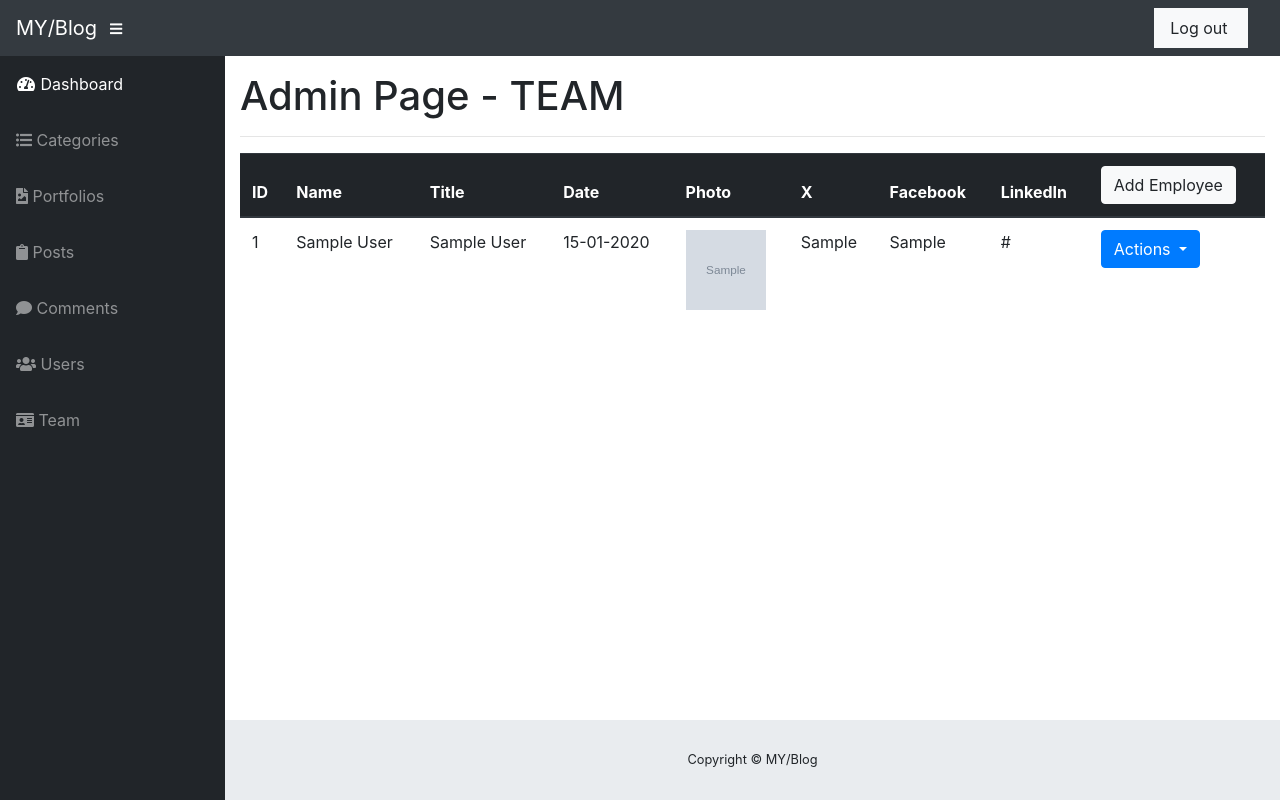
After one commit to murat-yasar/CMS-PHP-MySQLi-, a PHP site: page /admin/employees.php in a window 1280 px wide. The commit adds this page. Run offline with PHP 8.4, Linux system fonts and the light colour scheme; the visitor is signed in with stand-in values (Sample User, id 1); tables that the repository leaves empty or names only in its code hold one stand-in row (values such as "Sample post"); grey boxes marked "Sample" are stand-in pictures; some libraries are stand-ins or nearby versions.

Commit message:
Feat: add employee section

```diff
--- /dev/null
+++ b/admin/employees.php
@@ -0,0 +1,283 @@
+<?php session_start(); ?>
+
+<!DOCTYPE html>
+<html lang="en">
+
+  <!-- Check Admin Rights -->
+  <?php include "includes/admin_check.php"; ?>
+
+  <!-- Header -->
+  <?php include "includes/admin_header.php"; ?>
+
+  <body>
+
+    <!-- Navbar -->
+    <?php include "includes/admin_navbar.php"; ?>
+
+
+    <div id="wrapper">
+
+      <!-- Sidebar -->
+      <?php include "includes/admin_sidebar.php"; ?>
+
+      <div id="content-wrapper">
+        <div class="container-fluid">
+
+          <h1>Admin Page - TEAM</h1>
+          <hr>
+
+          <?php if (isset($_SESSION['message'])): ?>
+              <div class='alert alert-success' role='alert'>
+                <?php echo $_SESSION['message']; unset($_SESSION['message']); ?>
+              </div>
+          <?php endif; ?>
+
+          <table class="table table bordered">
+            <thead class="thead-dark">
+              <tr>
+                <th>ID</th>
+                <th>Name</th>
+                <th>Title</th>
+                <th>Date</th>
+                <th>Photo</th>
+                <th>X</th>
+                <th>Facebook</th>
+                <th>LinkedIn</th>
+                <th><a class='btn btn-large btn-light' href='#' data-toggle='modal' data-target='#add_modal'>Add Employee</a></th>
+              </tr>
+            </thead>
+
+            <tbody>
+
+              <?php
+                if(isset($_POST["add_employee"])){
+                  // Escape special characters in input data
+                  $employee_id = mysqli_real_escape_string($conn, $_POST["employee_id"]);
+                  $employee_name = mysqli_real_escape_string($conn, $_POST["employee_name"]);
+                  $employee_title = mysqli_real_escape_string($conn, $_POST["employee_title"]);
+                  $employee_img = mysqli_real_escape_string($conn, $_POST["employee_img"]);
+                  $employee_x = mysqli_real_escape_string($conn, $_POST["employee_x"]);
+                  $employee_facebook = mysqli_real_escape_string($conn, $_POST["employee_facebook"]);
+                  $employee_linkedin = mysqli_real_escape_string($conn, $_POST["employee_linkedin"]);
+
+                  $employee_img = $_FILES['employee_img']['name'];
+                  $employee_img_tmp = $_FILES['employee_img']['tmp_name'];
+                  move_uploaded_file($employee_img_tmp, "../user/img/$employee_img");
+
+
+                  $sql = "INSERT INTO employees (employee_name, employee_title, employee_img, employee_date, employee_x, employee_facebook, employee_linkedin)
+                                VALUES ('{$employee_name}', '{$employee_title}', '{$employee_img}', now(), '{$employee_x}', '{$employee_facebook}', '{$employee_linkedin}')";
+
+                  $add_employee = mysqli_query($conn, $sql);
+
+                  (!$add_employee) ? die("SQL Query Failed: " . mysqli_error($conn)) : $_SESSION['message'] = "The employee has been successfully added!";
+                  header("Location: employees.php");
+                  exit();
+                }
+              ?>
+
+              <?php
+                if(isset($_POST["edit_employee"])){
+                  $employee_name = mysqli_real_escape_string($conn, $_POST['employee_name']);
+                  $employee_title = mysqli_real_escape_string($conn, $_POST['employee_title']);
+                  $employee_x = mysqli_real_escape_string($conn, $_POST['employee_x']);
+                  $employee_facebook = mysqli_real_escape_string($conn, $_POST['employee_facebook']);
+                  $employee_linkedin = mysqli_real_escape_string($conn, $_POST['employee_linkedin']);
+
+                  $employee_img = $_FILES['employee_img']['name'];
+                  $employee_img_tmp = $_FILES['employee_img']['tmp_name'];
+
+                  if(empty($employee_img)){
+                    $img_query = "SELECT * FROM employees WHERE employee_id = '$_POST[employee_id]'";
+                    $select_img = mysqli_query($conn, $img_query);
+                    while($img = mysqli_fetch_array($select_img)){
+                      $employee_img = $img['employee_img'];
+                    }
+                  }
+
+                  move_uploaded_file($employee_img_tmp, "../user/img/$employee_img");
+
+                  $edit_query = "UPDATE employees SET employee_name = '$employee_name', employee_title = '$employee_title', employee_x = '$employee_x', employee_facebook = '$employee_facebook', employee_linkedin = '$employee_linkedin', employee_img = '$employee_img' WHERE employee_id = '$_POST[employee_id]'";
+                  $edit_employee = mysqli_query($conn, $edit_query);
+                  if (!$edit_employee) die("SQL Query Failed: " . mysqli_error($conn));
+
+                  header("Location: employees.php");
+                  exit();
+                }
+              ?>
+
+              <?php
+                $sql = "SELECT * FROM employees ORDER BY employee_id DESC";
+                $employees = mysqli_query($conn, $sql);
+
+                $num = 1;
+
+                while ($employee = mysqli_fetch_assoc($employees)){
+                  $employee_id = $employee['employee_id'];
+                  $employee_name = $employee['employee_name'];
+                  $employee_title = $employee['employee_title'];
+                  $employee_date = date('d-m-Y', strtotime($employee['employee_date']));
+                  $employee_img = $employee['employee_img'];
+                  $employee_x = $employee['employee_x'];
+                  $employee_facebook = $employee['employee_facebook'];
+                  $employee_linkedin = $employee['employee_linkedin'];
+
+                  echo "<tr>
+                          <td>{$employee_id}</td>
+                          <td>{$employee_name}</td>
+                          <td>{$employee_title}</td>
+                          <td>{$employee_date}</td>
+                          <td><img src='../user/img/{$employee_img}' width='80' height='80' /></td>
+                          <td>{$employee_x}</td>
+                          <td>{$employee_facebook}</td>
+                          <td>{$employee_linkedin}</td>
+                          <td>
+                            <div class='dropdown'>
+                              <button id='dropdownMenuButton' class='btn btn-primary dropdown-toggle' type='button' data-toggle='dropdown' aria-expanded='false' aria-haspopup='true'>
+                                Actions
+                              </button>
+                              <div class='dropdown-menu'>
+                                <a class='dropdown-item' href='#' data-toggle='modal' data-target='#edit_modal$num'>Edit</a>
+                                <div class='dropdown-divider'></div>
+                                <a class='dropdown-item' href='employees.php?delete={$employee_id}'>Delete</a>
+                              </div>
+                            </div>
+                          </td>
+                        </tr>";
+              ?>
+
+              <div id="edit_modal<?php echo $num; ?>" class="modal fade">
+                <div class="modal-dialog" role="document">
+                  <div class="modal-content">
+                    <div class="modal-header">
+                      <h5 class="modal-title" id="exampleModalLabel">Edit Employee</h5>
+                      <button class="close" type="button" data-dismiss="modal" aria-label="Close">
+                        <span aria-hidden="true">&times;</span>
+                      </button>
+                    </div>
+                    <div class="modal-body">
+                      <form action="" method="post" enctype="multipart/form-data">
+                        <div class="form-group">
+                          <label for="employee_name">Name</label>
+                          <input type="text" class="form-control" name="employee_name" value="<?php echo $employee_name; ?>">
+                        </div>
+                        <div class="form-group">
+                          <label for="employee_title">Title</label>
+                          <input type="text" class="form-control" name="employee_title" value="<?php echo $employee_title; ?>">
+                        </div>
+                        <div class="form-group">
+                          <label for="employee_date">Date</label>
+                          <input readonly type="text" class="form-control" name="employee_date" value="<?php echo $employee_date; ?>">
+                        </div>
+                        <div class="form-group">
+                          <label for="employee_img">Image URL</label>
+                          <img width="100" src="../user/img/<?php echo $employee_img; ?>">
+                          <input type="file" class="form-control" name="employee_img">
+                        </div>
+                        <div class="form-group">
+                          <label for="employee_x">X</label>
+                          <input type="text" class="form-control" name="employee_x" value="<?php echo $employee_x; ?>">
+                        </div>
+                        <div class="form-group">
+                          <label for="employee_facebook">Facebook</label>
+                          <input type="text" class="form-control" name="employee_facebook" value="<?php echo $employee_facebook; ?>">
+                        </div>
+                        <div class="form-group">
+                          <label for="employee_linkedin">LinkedIn</label>
+                          <input type="text" class="form-control" name="employee_linkedin" value="<?php echo $employee_linkedin; ?>">
+                        </div>
+                        <div class="form-group">
+                          <input type="hidden" name="employee_id" value="<?php echo $employee['employee_id']; ?>">
+                          <input type="submit" class="btn btn-primary" name="edit_employee" value="Edit Employee">
+                        </div>
+                      </form>
+                    </div>
+                  </div>
+                </div>
+              </div>
+
+              <?php $num++; } ?>
+
+            </tbody>
+          </table>
+
+          <div id="add_modal" class="modal fade">
+            <div class="modal-dialog" role="document">
+              <div class="modal-content">
+                <div class="modal-header">
+                  <h5 class="modal-title" id="exampleModalLabel">Add Employee</h5>
+                  <button class="close" type="button" data-dismiss="modal" aria-label="Close">
+                    <span aria-hidden="true">&times;</span>
+                  </button>
+                </div>
+                <div class="modal-body">
+                  <form action="" method="post" enctype="multipart/form-data">
+                    <div class="form-group">
+                      <label for="employee_name">Name</label>
+                      <input type="text" class="form-control" name="employee_name" required>
+                    </div>
+                    <div class="form-group">
+                      <label for="employee_title">Title</label>
+                      <input type="text" class="form-control" name="employee_title" required>
+                    </div>
+                    <div class="form-group">
+                      <label for="employee_img">Image URL</label>
+                      <input type="file" class="form-control" name="employee_img">
+                    </div>
+                    <div class="form-group">
+                      <label for="employee_x">X</label>
+                      <input type="text" class="form-control" name="employee_x">
+                    </div>
+                    <div class="form-group">
+                      <label for="employee_facebook">Facebook</label>
+                      <input type="text" class="form-control" name="employee_facebook">
+                    </div>
+                    <div class="form-group">
+                      <label for="employee_linkedin">LinkedIn</label>
+                      <input type="text" class="form-control" name="employee_linkedin">
+                    </div>
+                    <div class="form-group">
+                      <input type="submit" class="btn btn-primary" name="add_employee" value="Add Employee">
+                    </div>
+                  </form>
+                </div>
+              </div>
+            </div>
+          </div>
+
+          <?php
+            if(isset($_GET["delete"])){
+              $del_employee_id = $_GET["delete"];
+
+              $del_file_query = "SELECT * FROM posts WHERE post_id = {$del_employee_id} ";
+              $del_file = mysqli_query($conn, $del_file_query);
+
+              if(!$del_file){ die('SQL query failed!: ' . mysqli_error($conn));}
+
+              // Delete file for a deleted post
+              while($img = mysqli_fetch_assoc($del_file)){
+                $employee_img = $img['employee_img'];
+                unlink("../user/img/$employee_img");
+              }
+
+              $del_employee_query = "DELETE FROM employees WHERE employee_id = {$del_employee_id} LIMIT 1";
+              $del_employee = mysqli_query($conn, $del_employee_query);
+
+              !$del_employee ? die("SQL Query Failed: " . mysqli_error($conn)) : $_SESSION['message'] = "The Employee has been successfully deleted!";
+              header("Location: employees.php");
+              exit();
+            }
+          ?>
+
+        </div> <!-- /.container-fluid -->
+
+        <!-- Footer -->
+        <?php include "includes/admin_footer.php"; ?>
+
+      </div> <!-- /.content-wrapper -->
+    </div><!-- /#wrapper -->
+
+    <!-- Scripts -->
+    <?php include "includes/admin_scripts.php"; ?>
+  </body>
+</html>
--- a/admin/includes/admin_sidebar.php
+++ b/admin/includes/admin_sidebar.php
@@ -31,4 +31,9 @@
       <i class="fas fa-users"></i>
       <span>Users</span></a>
    </li>
+   <li class="nav-item">
+      <a class="nav-link" href="employees.php">
+      <i class="fa fa-id-card"></i>
+      <span>Team</span></a>
+   </li>
 </ul>
--- a/user/blog-single.php
+++ b/user/blog-single.php
@@ -67,7 +67,7 @@
 								<li><i class="fas fa-clock"></i><?php echo $post_date; ?></li>
 								<li><i class="fas fa-comments"></i><?php echo $comments_count; ?></li>
 								<li><i class="fas fa-eye"></i><?php echo $post_hits; ?></li>
-								<li><i class="fas fa-tag"></i><?php echo $post_tags; ?></li>
+								<li><i class="fas fa-tags"></i><?php echo $post_tags; ?></li>
 							</ul>
 							<h3><?php echo $post_title; ?></h3>
 							<p><?php echo $post_text; ?></p>
```
Also changed, not shown: admin/comments.php (+3 -9 lines), admin/posts.php (+10 -9 lines), user/about.php (+31 -64 lines).
